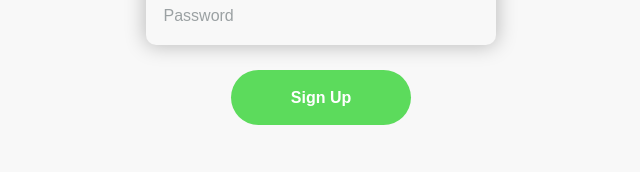
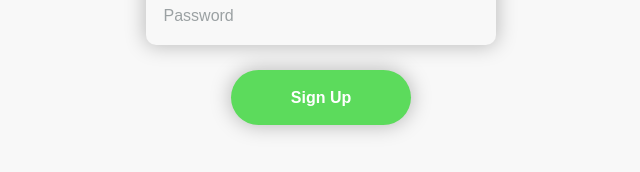
Before and after one commit to omarmohali/cookie-frontend-react, a React (Create React App) app: page / in a window 1280 px wide. In both pictures the pointer is over the button "Sign Up". Shown: the part 510-682 px from the top of the page, without its empty margins (319-959 px from the left). Built offline with nearby package versions, Linux system fonts and the light colour scheme.

Commit message:
Styled button of signup

```diff
--- a/src/Signup/SignupView.css
+++ b/src/Signup/SignupView.css
@@ -35,6 +35,17 @@ button {
 button:focus {
     border: none;
     outline: none;
+
+}
+
+button:active {
+    background-color: #4fbd4f;
+}
+
+button:hover {
+    /* background-color: red; */
+    cursor: pointer;
+    box-shadow: 0 0 20px 1px rgba(0, 0, 0, 0.25);
 }
 
 hr {
```
